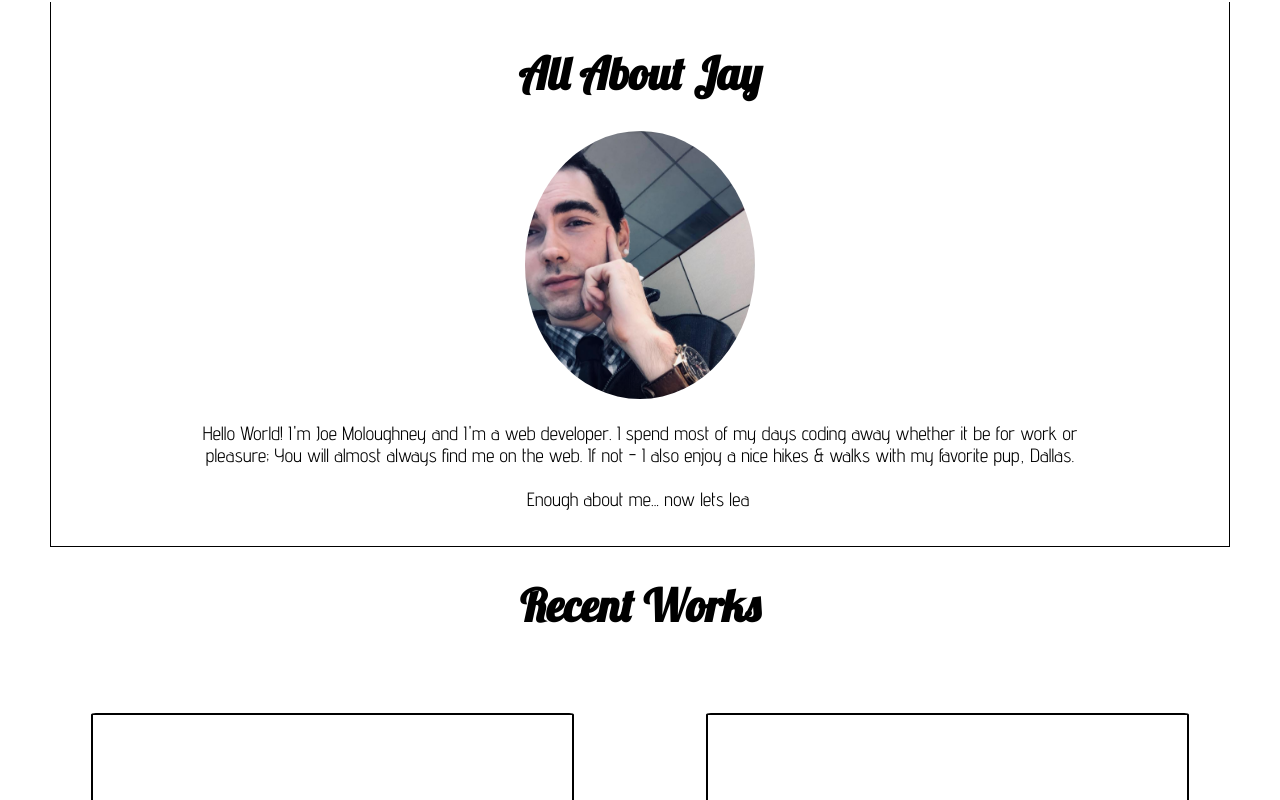
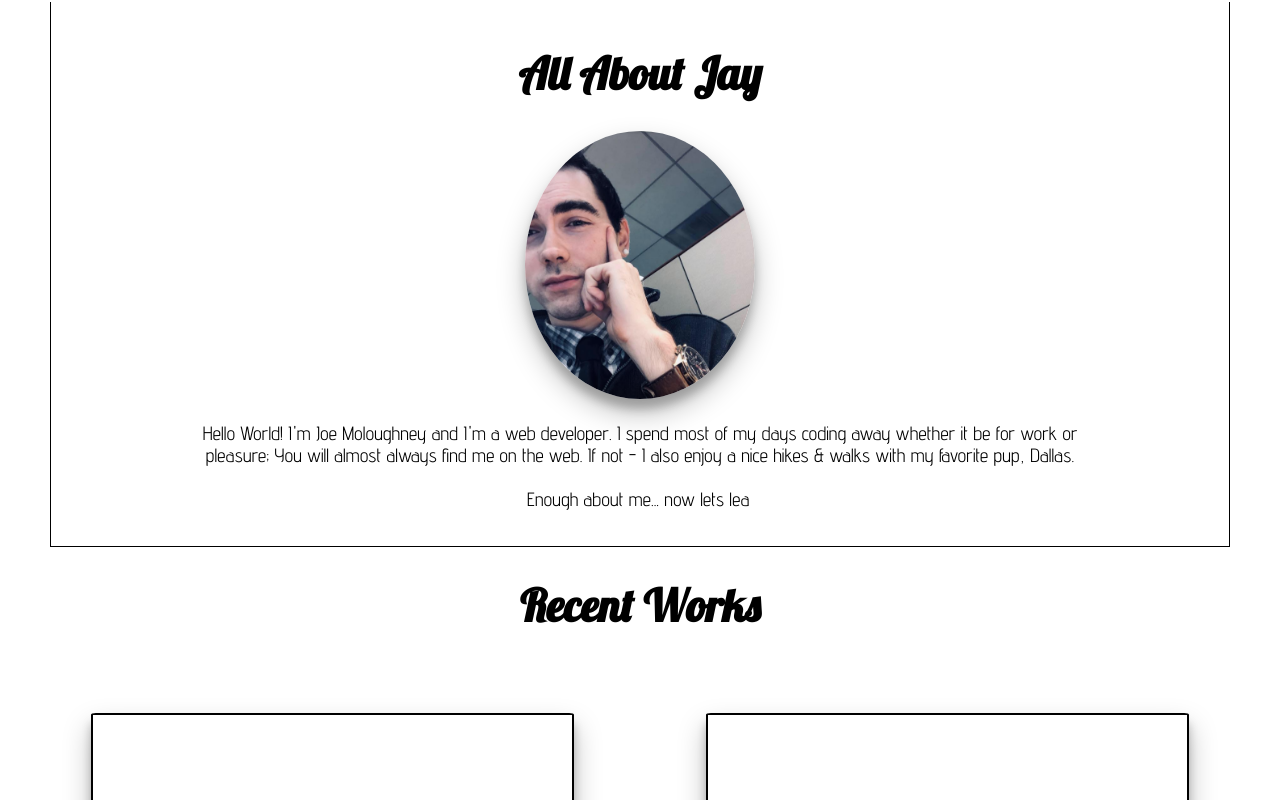
Before and after one commit to JayZonday/jay-visions, a React (Create React App) app: page / in a window 1280 px wide. Shown: the part 860-1660 px from the top of the page. Built offline with nearby package versions, Linux system fonts and the light colour scheme.

Commit message:
minor adjustments

```diff
--- a/src/components/AboutMe/index.css
+++ b/src/components/AboutMe/index.css
@@ -4,6 +4,7 @@
   margin: 2% auto;
   align-content: center;
   border-radius: 100%;
+  box-shadow: 0 14px 28px rgba(0,0,0,0.25), 0 10px 10px rgba(0,0,0,0.22);
 }
 .about-title{
   text-align: center;
--- a/src/components/Demo/index.css
+++ b/src/components/Demo/index.css
@@ -22,6 +22,8 @@
   transition: .25s ease-in-out;
   margin: 2% auto;
   font-size: 1.5vw;
+  box-shadow: 0 14px 28px rgba(0,0,0,0.25), 0 10px 10px rgba(0,0,0,0.22);
+
 }
 .demo-img{
   height: 20%;
```
